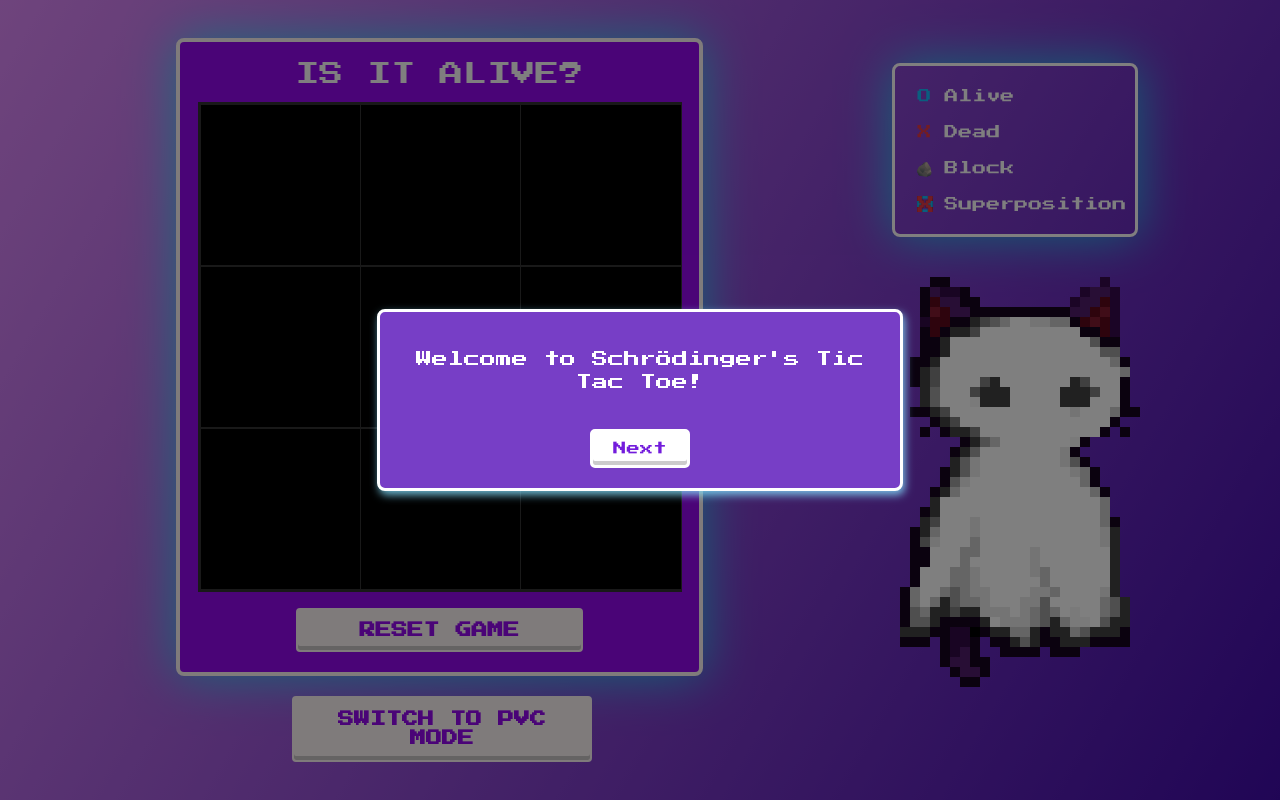
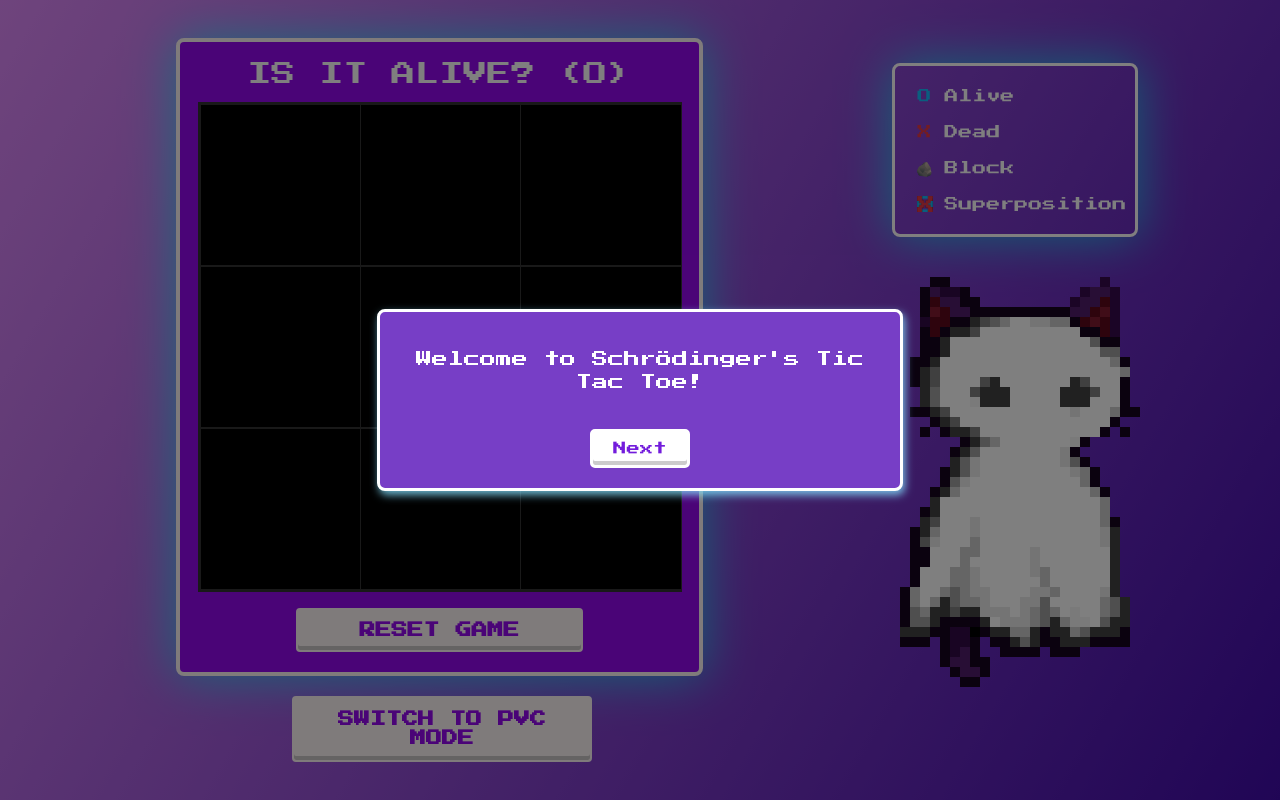
Before and after one commit to Davigbit/Schrodingers-TicTacToe, a React (Vite) app: page / in a window 1280 px wide. Shown: the top 800 px of the page. Built offline with nearby package versions, Linux system fonts and the light colour scheme.

Commit message:
clarify the player

```diff
--- a/src/Components/TicTacToe.jsx
+++ b/src/Components/TicTacToe.jsx
@@ -206,7 +206,7 @@ export default function TicTacToe({ isMachine, winner, setWinner }) {
                 {winner && <div className="winner-message">{`THE CAT IS ${winner === 1 ? 'ALIVE' : 'DEAD'}!`}</div>}
                 {/* Displays turn's message */}
                 {!winner && <div className="turn-message">
-                    {`IS IT ${isXNext ? 'DEAD' : 'ALIVE'}?`}
+                    {`IS IT ${isXNext ? 'DEAD? (X)' : 'ALIVE? (O)'}`}
                 </div>}
                 <div className="grid-container">
                     {gridElements}
```
